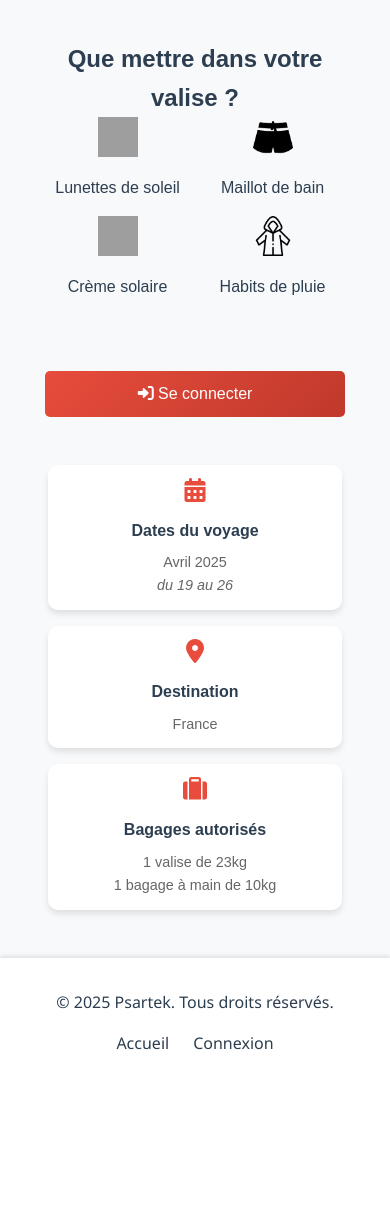
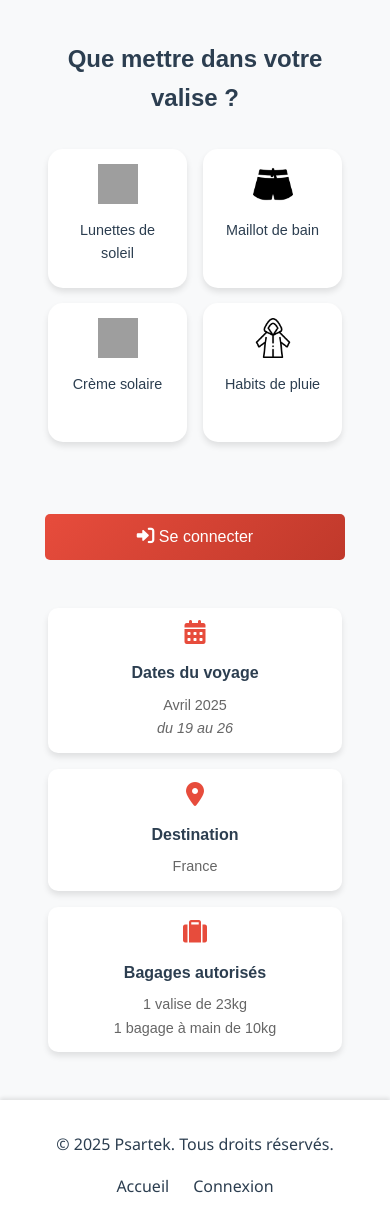
Before and after one commit to AlistairL1/psartek, a Django app: page / in a window 390 px wide. Shown: the part 388-1620 px from the top of the page. Before the commit the page ends 1438 px from the top, so only its background shows below. Run offline with Django 5.2, Linux system fonts and the light colour scheme; grey boxes are pictures that could not be loaded.

Commit message:
Adaptation mobile

```diff
--- a/users/static/css/home.css
+++ b/users/static/css/home.css
@@ -1,3 +1,13 @@
+/* Variables */
+:root {
+    --primary-color: #e74c3c;
+    --primary-dark: #c0392b;
+    --primary-gradient: linear-gradient(135deg, #e74c3c, #c0392b);
+    --secondary-color: #64748b;
+    --text-color: #2c3e50;
+    --shadow: 0 4px 6px -1px rgb(0 0 0 / 0.1);
+}
+
 .homepage {
     font-family: Arial, sans-serif;
     text-align: center;
@@ -33,28 +43,57 @@
     margin: 20px 0;
 }
 
+.homepage-icons h2 {
+    margin-bottom: 2rem;
+}
+
 .icons-container {
     display: flex;
     justify-content: center;
-    flex-wrap: wrap;
-    gap: 20px;
     padding: 0 1rem;
+    width: 100%;
+    max-width: 800px;
+    margin: 0 auto;
+}
+
+.icon-row {
+    display: flex;
+    justify-content: space-between;
+    width: 100%;
+    gap: 40px;
+    padding: 0 20px;
 }
 
 .icon-item {
-    flex: 1 1 150px;
-    max-width: 200px;
+    flex: 1;
+    display: flex;
+    flex-direction: column;
+    align-items: center;
+    text-align: center;
+    background: white;
+    border-radius: 20px;
+    padding: 20px;
+    box-shadow: 0 4px 6px rgba(0, 0, 0, 0.1);
+    transition: transform 0.3s ease, box-shadow 0.3s ease;
+    aspect-ratio: 1;
+}
+
+.icon-item:hover {
+    transform: translateY(-5px);
+    box-shadow: 0 6px 12px rgba(0, 0, 0, 0.15);
 }
 
 .icon-item img {
-    width: 60px;
-    height: 60px;
-    margin-bottom: 10px;
+    width: 80px;
+    height: 80px;
+    margin-bottom: 15px;
     transition: transform 0.3s ease;
 }
 
-.icon-item img:hover {
-    transform: scale(1.2);
+.icon-item p {
+    margin: 0;
+    font-size: 1.1rem;
+    color: #2c3e50;
 }
 
 .homepage-navigation {
@@ -66,20 +105,29 @@
 }
 
 .btn {
-    padding: 1rem 2rem;
-    background: linear-gradient(135deg, #e74c3c, #c0392b);
+    display: inline-flex;
+    align-items: center;
+    gap: 0.5rem;
+    padding: 0.75rem 1.5rem;
+    border: none;
+    border-radius: 50px;
+    font-size: 1rem;
+    font-weight: 500;
+    cursor: pointer;
+    text-decoration: none;
+    transition: all 0.2s ease;
+    background: var(--primary-gradient);
     color: white;
-    text-decoration: none;
-    border-radius: 25px;
-    font-weight: 500;
-    transition: all 0.3s ease;
-    border: none;
-    cursor: pointer;
 }
 
 .btn:hover {
-    transform: translateY(-2px);
-    box-shadow: 0 4px 12px rgba(0, 0, 0, 0.15);
+    background: linear-gradient(135deg, var(--primary-dark), var(--primary-color));
+    transform: translateY(-1px);
+    box-shadow: var(--shadow);
+}
+
+.btn i {
+    font-size: 1.1rem;
 }
 
 .btn-secondary {
@@ -142,7 +190,7 @@
     position: absolute;
     top: -50px;
     font-size: 2rem;
-    animation: fall 5s ease-in-out forwards;
+    animation: fall 3s ease-in-out forwards;
     opacity: 0;
     will-change: transform, opacity;
 }
@@ -237,17 +285,26 @@
         font-size: 1rem;
     }
 
-    .icons-container {
-        gap: 1rem;
+    .icon-row {
+        flex-wrap: wrap;
+        gap: 15px;
+        padding: 0;
     }
 
     .icon-item {
-        flex: 1 1 120px;
+        flex: 0 0 calc(50% - 8px);
+        max-width: calc(50% - 8px);
+        padding: 15px;
+        border-radius: 15px;
     }
 
     .icon-item img {
         width: 50px;
         height: 50px;
+    }
+
+    .icon-item p {
+        font-size: 0.9rem;
     }
 
     .info-cards {
--- a/users/templates/users/home.html
+++ b/users/templates/users/home.html
@@ -23,6 +23,7 @@
     <section class="homepage-icons">
         <h2>Que mettre dans votre valise ?</h2>
         <div class="icons-container">
+            <div class="icon-row">
                 <div class="icon-item">
                     <img src="{% static 'icons/sunglasses.png' %}" alt="Lunettes de soleil" />
                     <p>Lunettes de soleil</p>
@@ -38,6 +39,7 @@
                 <div class="icon-item">
                     <img src="{% static 'icons/raincoat.png' %}" alt="Habits de pluie" />
                     <p>Habits de pluie</p>
+                </div>
             </div>
         </div>
     </section>
```
Also changed, not shown: db.sqlite3, 1 other file. Lines whose indentation alone changed are shown as unchanged.
